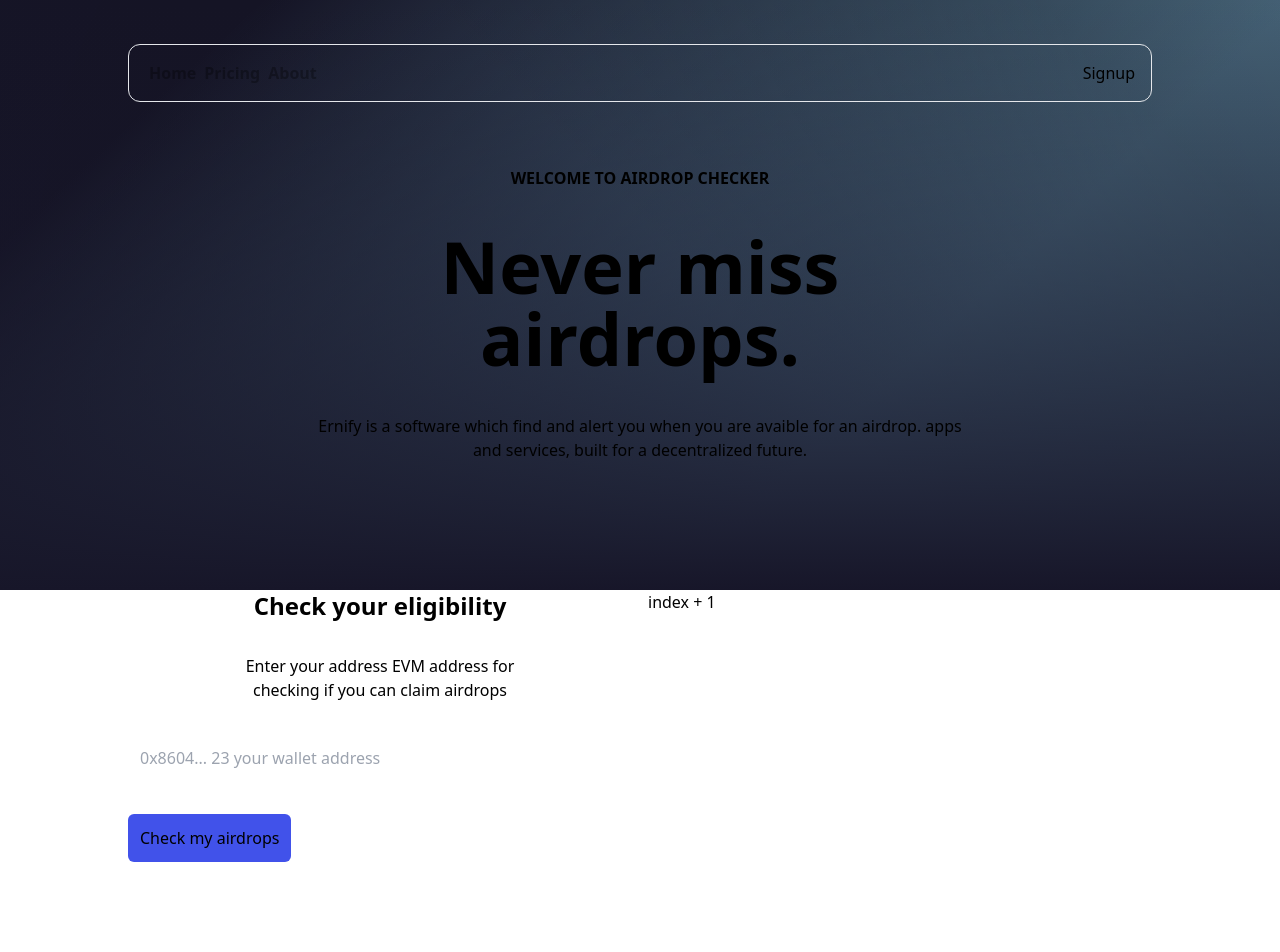
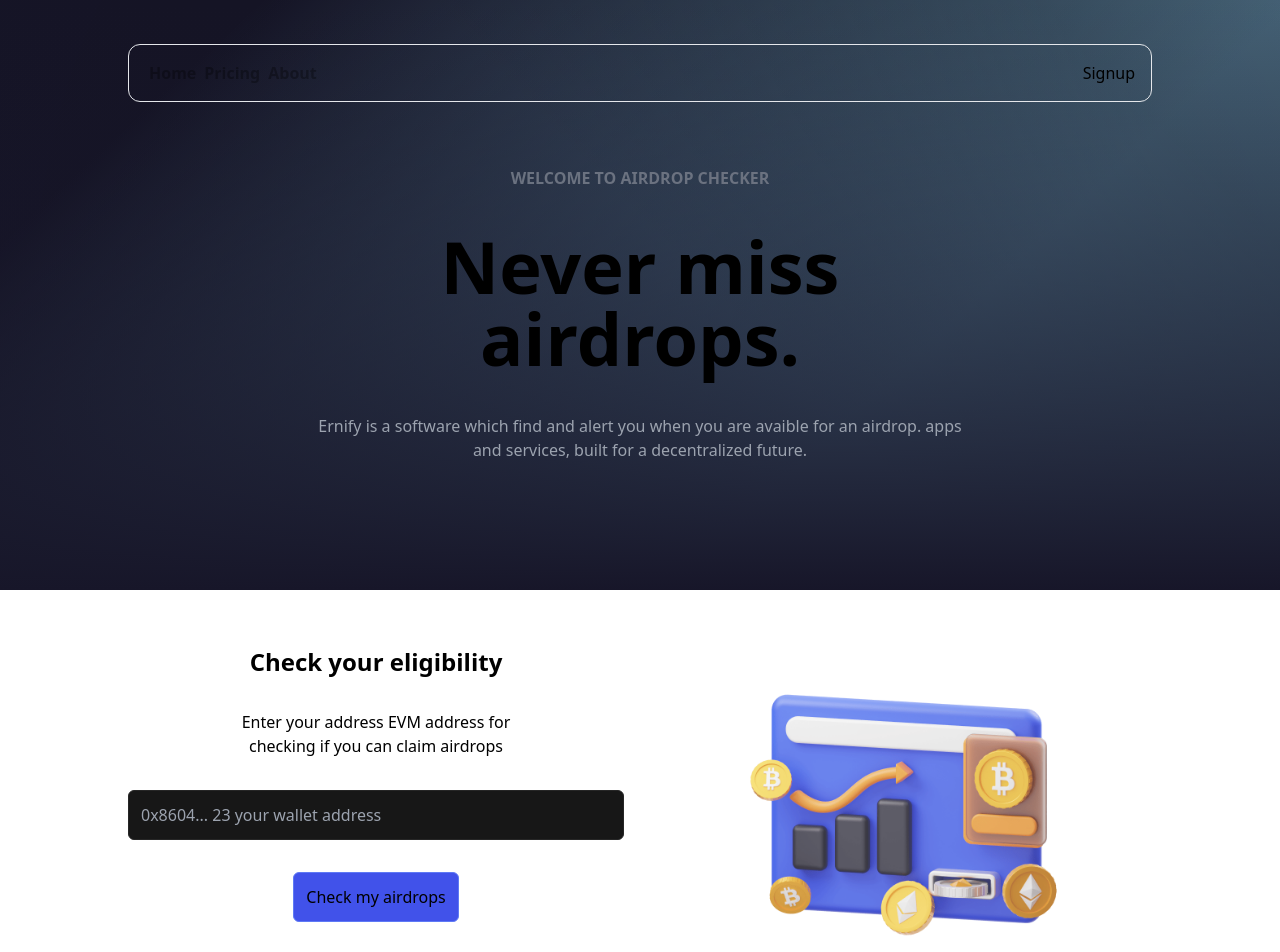
Before and after one commit to constantgillet/airdrop-checker, a Next.js app: page / in a window 1280 px wide. Shown: the top 952 px of the page. Before the commit the page ends 862 px from the top, so only its background shows below. Built offline with nearby package versions, Linux system fonts and the light colour scheme.

Commit message:
add index elements

```diff
--- a/components/Button.js
+++ b/components/Button.js
@@ -8,9 +8,13 @@ export function Button({
   return (
     <button
       className={
-        `rounded-sm px-3 py-3
+        `rounded-sm px-3 py-3 transition-colors border
          ${block ? "block w-full" : ""}
-         ${type === "primary" ? "bg-primary" : "bg-primary"}` +
+         ${
+           type === "primary"
+             ? "bg-primary-600 hover:bg-primary-700 border-primary-500 hover:border-primary-600"
+             : "bg-primary-600"
+         }` +
         " " +
         className
       }
--- a/components/Input.js
+++ b/components/Input.js
@@ -8,7 +8,9 @@ export function Input({
   return (
     <input
       className={
-        `rounded-sm px-3 py-3 ${block ? "block w-full" : ""}` + className
+        `rounded-sm px-3 py-3 border border-neutral-800 bg-neutral-900 focus:outline-2 focus:outline-primary ${
+          block ? "block w-full" : ""
+        }` + className
       }
       placeholder={placeholder}
       value={value}
--- a/pages/index.js
+++ b/pages/index.js
@@ -3,7 +3,7 @@ import Header from "../components/Header";
 import Container from "../components/Container";
 import { Input } from "../components/Input";
 import { Button } from "../components/Button";
-//import Header from "../components/Header";
+import airdropIllustration from "../assets/images/home-image.png";
 
 export default function Home() {
   return (
@@ -17,13 +17,13 @@ export default function Home() {
         <Header />
         <Container>
           <div className="mx-auto w-full space-y-10 mt-16">
-            <p className="uppercase text-center font-bold">
+            <p className="uppercase text-center text-gray-500 font-bold">
               welcome to airdrop checker
             </p>
             <h1 className="md:text-7xl mx-auto max-w-xl text-center font-bold">
               Never miss airdrops.
             </h1>
-            <p className="text-center max-w-2xl mx-auto">
+            <p className="text-center max-w-2xl text-gray-400 mx-auto">
               Ernify is a software which find and alert you when you are avaible
               for an airdrop. apps and services, built for a decentralized
               future.
@@ -32,8 +32,8 @@ export default function Home() {
         </Container>
       </div>
       <Container>
-        <div className="grid grid-cols-12 gap-x-4">
-          <div className="col-span-6 space-y-8">
+        <div className="grid grid-cols-12 gap-x-8 my-14">
+          <div className="col-span-6 space-y-8 text-center">
             <h2 className="text-center text-2xl font-bold">
               Check your eligibility
             </h2>
@@ -44,7 +44,9 @@ export default function Home() {
             <Input placeholder="0x8604... 23 your wallet address" block />
             <Button className="text-center">Check my airdrops</Button>
           </div>
-          <div className="col-span-6">index + 1</div>
+          <div className="col-span-6">
+            <img src={airdropIllustration.src} className="my-0 mx-auto w-4/6" />
+          </div>
         </div>
       </Container>
     </div>
--- a/styles/globals.css
+++ b/styles/globals.css
@@ -17,3 +17,8 @@
         background: linear-gradient(360deg, #171629 0%, rgba(0, 0, 0, 0) 100%), linear-gradient(224.99deg, rgba(0, 0, 0, 0.22) 12.97%, rgba(236, 98, 68, 0) 46.53%), radial-gradient(105.43% 215.97% at 63.3% 50%, rgba(0, 0, 0, 0.2) 0.3%, rgba(0, 0, 0, 0) 100%) /* warning: gradient uses a rotation that is not supported by CSS and may not behave as expected */, linear-gradient(137.11deg, #171629 13.71%, #638CA9 67.82%);
     }
 }
+
+#nprogress .bar {
+    height: 4px;
+    background: linear-gradient(137.11deg, #7A4FA3 13.71%, #638CA9 67.82%);
+}
--- a/tailwind.config.js
+++ b/tailwind.config.js
@@ -8,7 +8,18 @@ module.exports = {
     extend: {
       colors: {
         slate: "#1F1D35",
-        primary: "#4152EA",
+        primary: {
+          50: "#edf5ff",
+          100: "#dfebff",
+          200: "#c5daff",
+          300: "#a2c1ff",
+          400: "#7d9dfc",
+          500: "#5f7af5",
+          600: "#4152ea", //Main
+          700: "#3340cf",
+          800: "#2c37a7",
+          900: "#2b3584",
+        },
       },
     },
     borderRadius: {
```
Also changed, not shown: assets/images/home-image.png (added).
